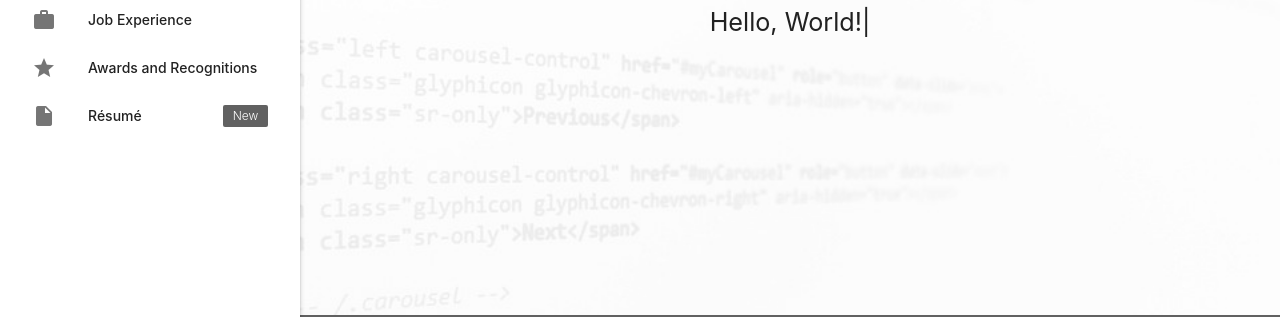
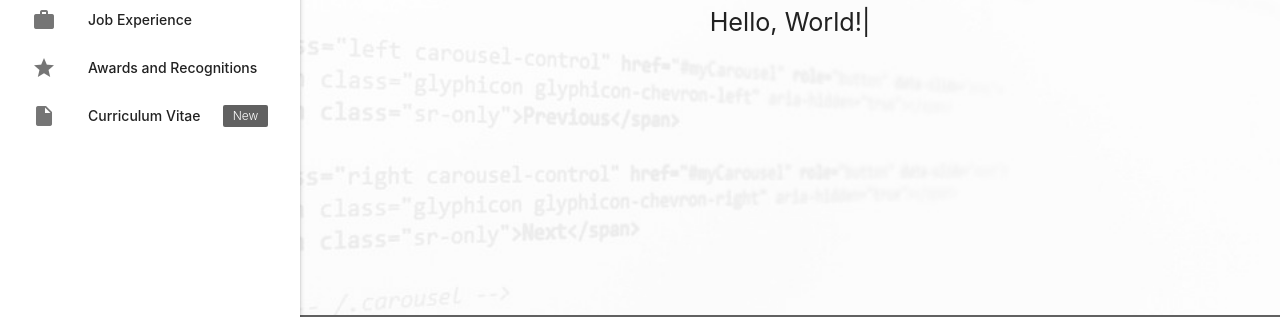
Before and after one commit to Steven-Roberts/Steven-Roberts.github.io, a Jekyll site: the page built from index.html, in a window 1280 px wide. Shown: the part 332-649 px from the top of the page. Built offline with Jekyll 4.4.1, drawn with Linux system fonts in a browser that asks for light colours.

```diff
--- a/_config.yml
+++ b/_config.yml
@@ -2,10 +2,10 @@ title: Steven Roberts
 email: steven94@vt.edu
 
 extra-menu-items:
-    - title: Résumé
+    - title: Curriculum Vitae
       priority: 50
       icon: insert_drive_file
-      url: /assets/doc/resume.pdf
+      url: /assets/doc/cv.pdf
       badge: New
 
 links:
```
Also changed, not shown: 2 other files.
